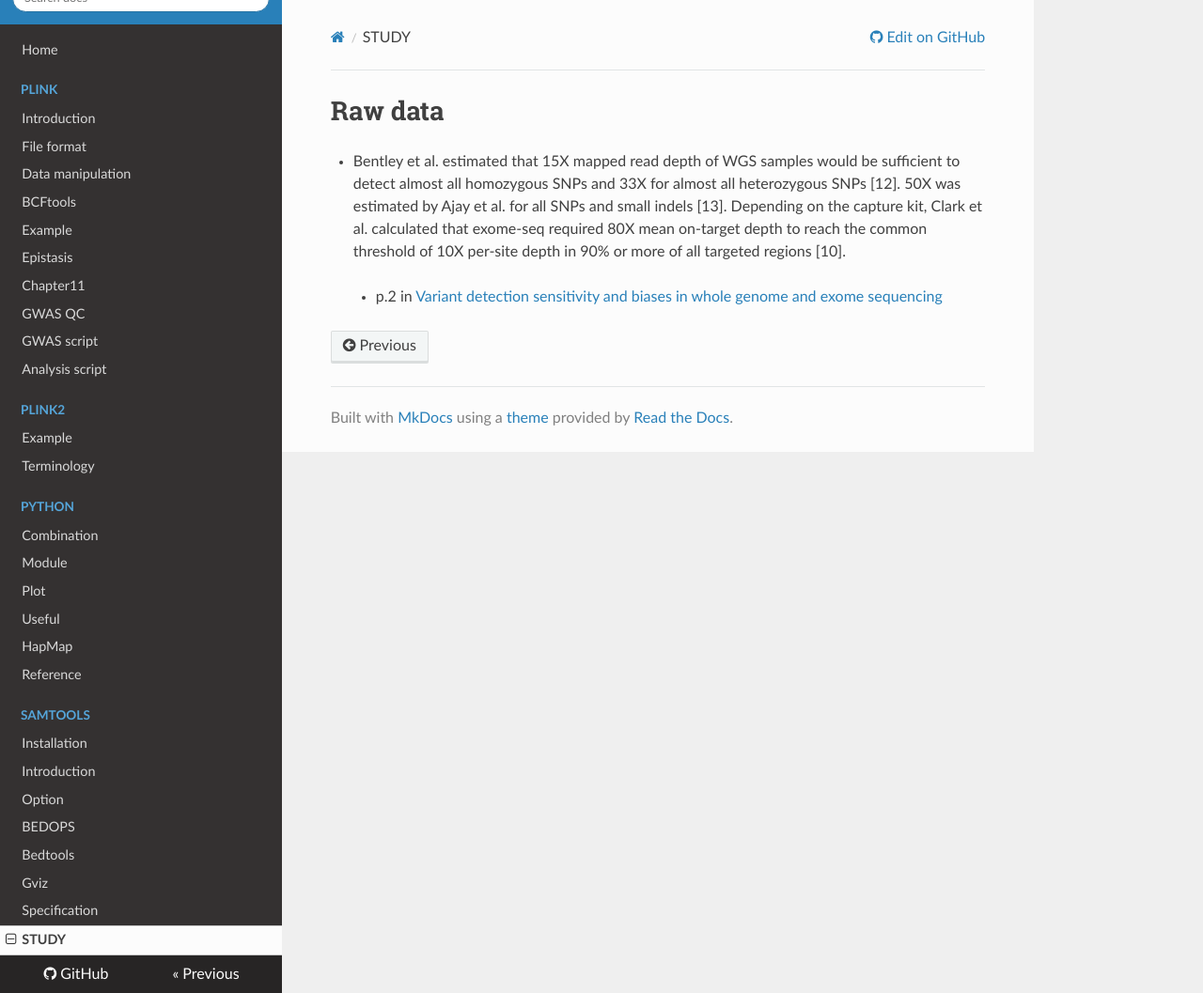
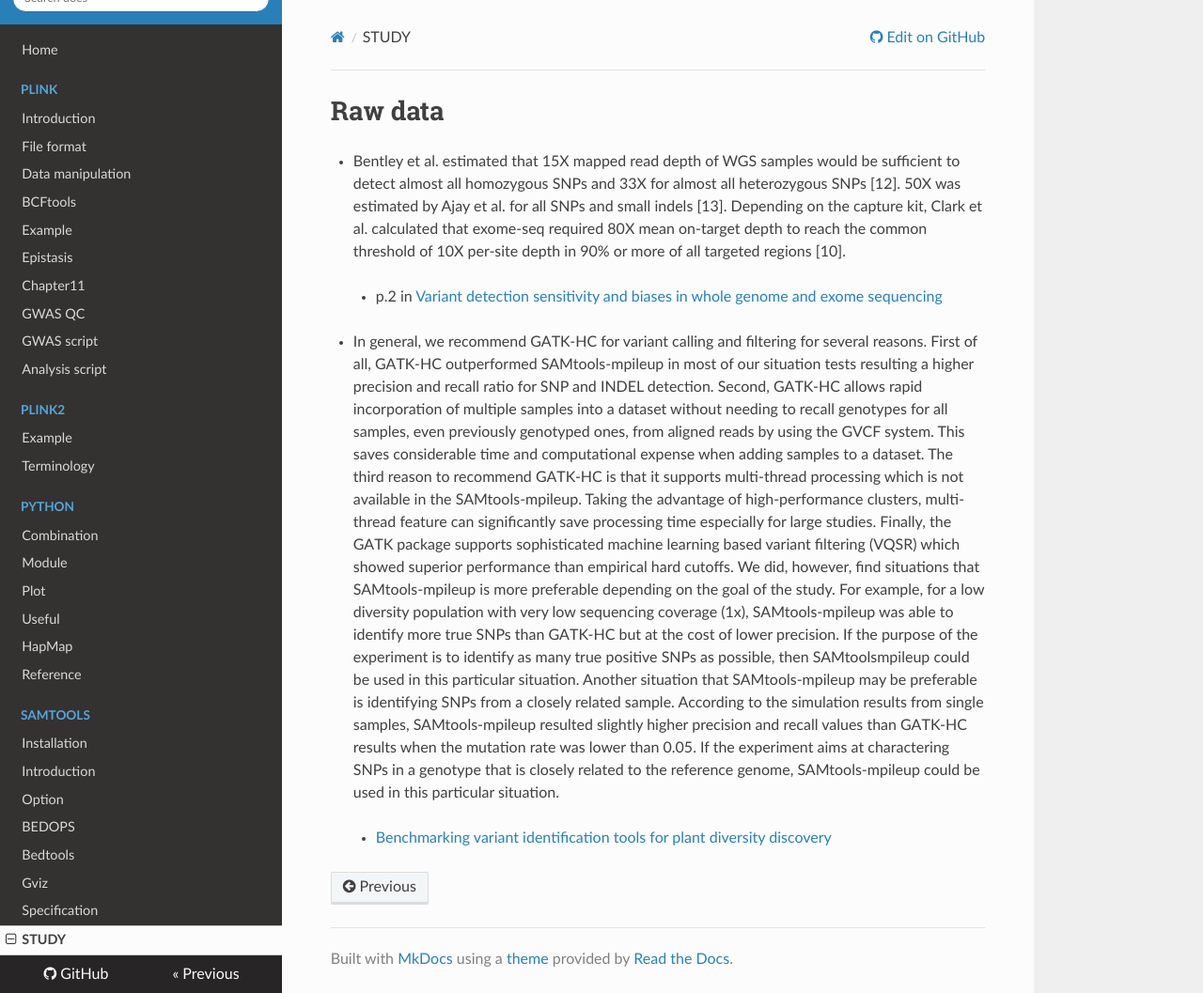
Before and after one commit to WonyoungCho/plink, an MkDocs documentation site: the page built from docs/study.md, in a window 1280 px wide and 1057 px high. Shown: the whole window at 94% size. Built offline with MkDocs 1.6.1, drawn with Linux system fonts in a browser that asks for light colours; nearby versions of some CDN libraries; old or Windows-style settings are respelled for this version of MkDocs.

Commit message:
Update study.md

```diff
--- a/docs/study.md
+++ b/docs/study.md
@@ -2,3 +2,9 @@
 - Bentley et al. estimated that 15X mapped read depth of WGS samples would be sufficient to detect almost all homozygous SNPs and 33X for almost all heterozygous SNPs [12]. 50X was estimated by Ajay et al. for all SNPs and small indels [13]. Depending on the capture kit, Clark et al. calculated that exome-seq required 80X mean on-target depth to reach the common threshold of 10X per-site depth in 90% or more of all targeted regions [10].
 
 > - p.2 in [Variant detection sensitivity and biases in whole genome and exome sequencing](https://www.ncbi.nlm.nih.gov/pmc/articles/PMC4122774/)
+
+- In general, we recommend GATK-HC for variant calling and filtering for several reasons. First of all, GATK-HC outperformed SAMtools-mpileup in most of our situation tests resulting a higher precision and recall ratio for SNP and INDEL detection. Second, GATK-HC allows rapid incorporation of multiple samples into a dataset without needing to recall genotypes for all samples, even previously genotyped
+ones, from aligned reads by using the GVCF system. This saves considerable time and computational expense when adding samples to a dataset. The third reason to recommend GATK-HC is that it supports multi-thread processing which is not available in the SAMtools-mpileup. Taking the advantage of high-performance clusters, multi-thread feature can significantly save processing time especially for large studies. Finally, the GATK package supports sophisticated machine learning based variant filtering (VQSR) which
+showed superior performance than empirical hard cutoffs. We did, however, find situations that SAMtools-mpileup is more preferable depending on the goal of the study. For example, for a low diversity population with very low sequencing coverage (1x), SAMtools-mpileup was able to identify more true SNPs than GATK-HC but at the cost of lower precision. If the purpose of the experiment is to identify as many true positive SNPs as possible, then SAMtoolsmpileup could be used in this particular situation. Another situation that SAMtools-mpileup may be preferable is identifying SNPs from a closely related sample. According to the simulation results from single samples, SAMtools-mpileup resulted slightly higher precision and recall values than GATK-HC results when the mutation rate was lower than 0.05. If the experiment aims at charactering SNPs in a genotype that is closely related to the reference genome, SAMtools-mpileup could be used in this particular situation.
+
+> - [Benchmarking variant identification tools for plant diversity discovery](https://bmcgenomics.biomedcentral.com/articles/10.1186/s12864-019-6057-7)
```
